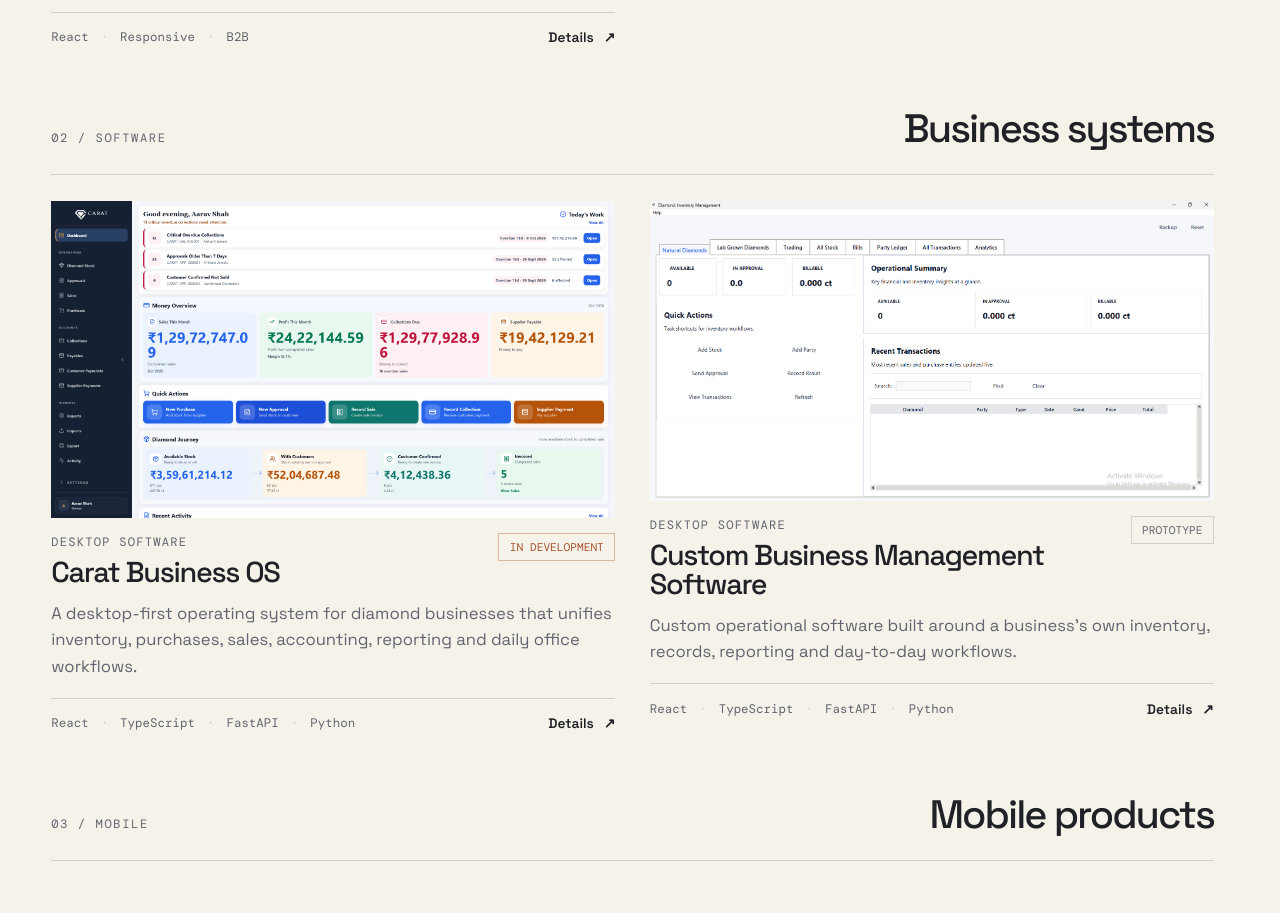
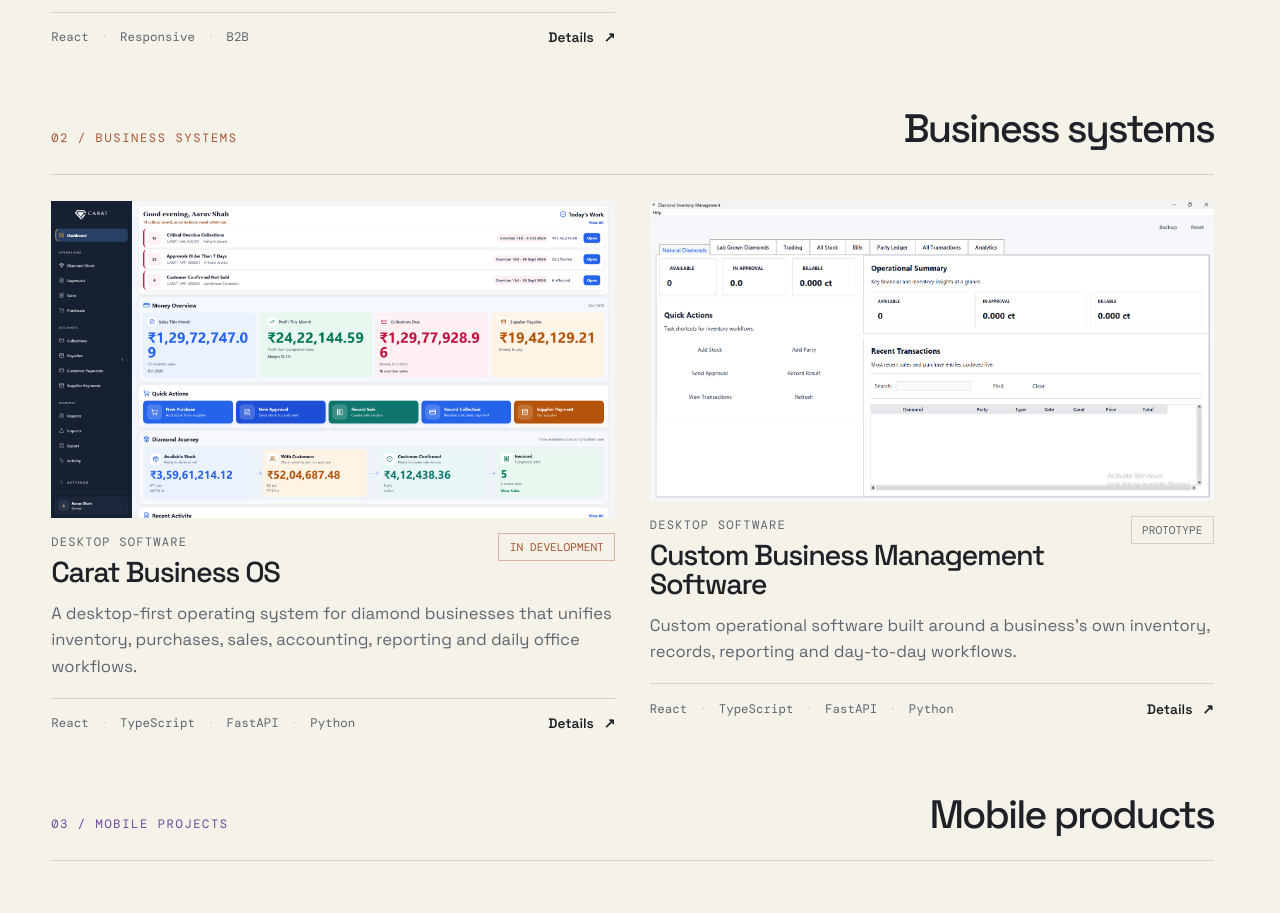
Before and after one commit to VinayakDubey26/vinayakdubey.com, a React (Vite) app: page / in a window 1280 px wide. Shown: the part 2700-3613 px from the top of the page. Built offline with nearby package versions, Linux system fonts and the light colour scheme; a web font is replaced by a local one.

Commit message:
refine: label project groups by category

```diff
--- a/src/components/EditorialWork.jsx
+++ b/src/components/EditorialWork.jsx
@@ -6,9 +6,9 @@ import ProjectModal from "./ProjectModal";
 import ErrorBoundary from "./ErrorBoundary";
 
 const groups = [
-  { label: "Web experiences", kicker: "01 / Websites", projects: websiteProjects },
-  { label: "Business systems", kicker: "02 / Software", projects: softwareProjects },
-  { label: "Mobile products", kicker: "03 / Mobile", projects: mobileProjects },
+  { slug: "websites", label: "Web experiences", kicker: "01 / Websites", projects: websiteProjects },
+  { slug: "software", label: "Business systems", kicker: "02 / Business systems", projects: softwareProjects },
+  { slug: "mobile", label: "Mobile products", kicker: "03 / Mobile projects", projects: mobileProjects },
 ];
 
 const statusClass = (status = "Concept") => status.toLowerCase().replaceAll(" ", "-");
@@ -47,7 +47,7 @@ const EditorialWork = () => {
         <div className="section-intro section-intro--split"><div><p className="eyebrow">Selected work</p><h2 id="work-heading">Systems with a point<br /><em>of view.</em></h2></div><p className="section-intro__copy">A selection of software platforms, ecommerce experiences, and operational tools designed and engineered from the ground up.</p></div>
         {groups.map((group) => {
           const isMobile = group.kicker.includes("Mobile");
-          return <div className="work-group" key={group.kicker}><div className="work-group__heading"><p className="eyebrow">{group.kicker}</p><h3>{group.label}</h3></div><div className={`work-grid ${isMobile ? "work-grid--mobile" : ""}`}>{group.projects.map((project, index) => <ProjectTile key={project.id} project={project} index={index} featured={isMobile} onOpen={setModalProject} />)}</div></div>;
+          return <div className={`work-group work-group--${group.slug}`} key={group.kicker}><div className="work-group__heading"><p className="eyebrow">{group.kicker}</p><h3>{group.label}</h3></div><div className={`work-grid ${isMobile ? "work-grid--mobile" : ""}`}>{group.projects.map((project, index) => <ProjectTile key={project.id} project={project} index={index} featured={isMobile} onOpen={setModalProject} />)}</div></div>;
         })}
       </div>
       {modalProject && createPortal(<ErrorBoundary fallback={null}><ProjectModal key={modalProject.id} project={modalProject} onClose={() => setModalProject(null)} /></ErrorBoundary>, document.body)}
```
